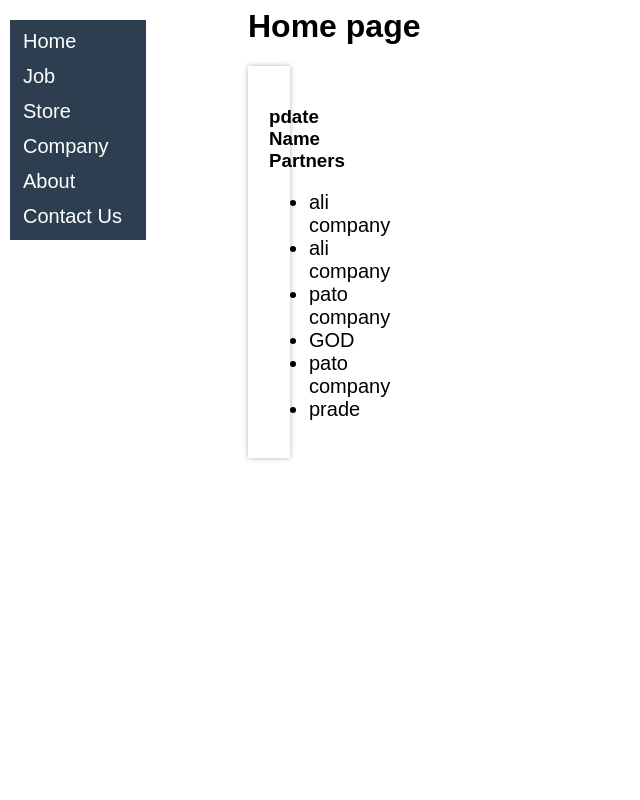
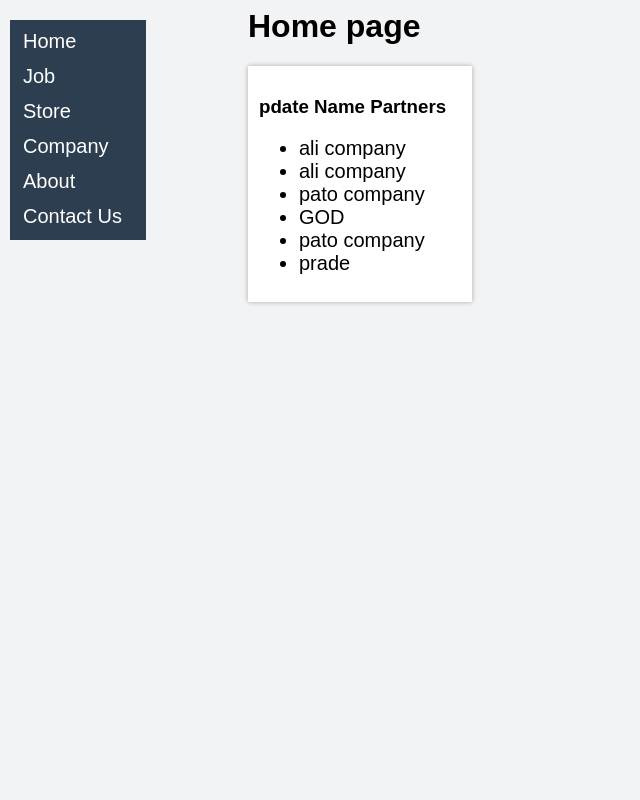
Before and after one commit to amirbaa1/Dj_job, a Django app: page / in a window 1280 px wide. Shown: the whole page, without its empty margins (0-640 px from the left). Run offline with Django 4.2, Linux system fonts and the light colour scheme; data comes from the database, SQL or seed files in the repository.

Commit message:
change color

```diff
--- a/static/css/web_style.css
+++ b/static/css/web_style.css
@@ -1,6 +1,7 @@
 
 body {
   font-family: arial;
+  background-color:#F2F3F4;
 }
 
 .side {
@@ -96,8 +97,8 @@ column_text {
 
 .border_text_list{
 border: 1px solid #FFFFFF;
-margin-right: 1300px;
-padding:20px;
+margin-right: 800px;
+padding:10px;
 box-shadow: 0px 0 5px rgba(0, 0, 0, 0.3);
-
+background-color:#FFFFFF;
 }
```
